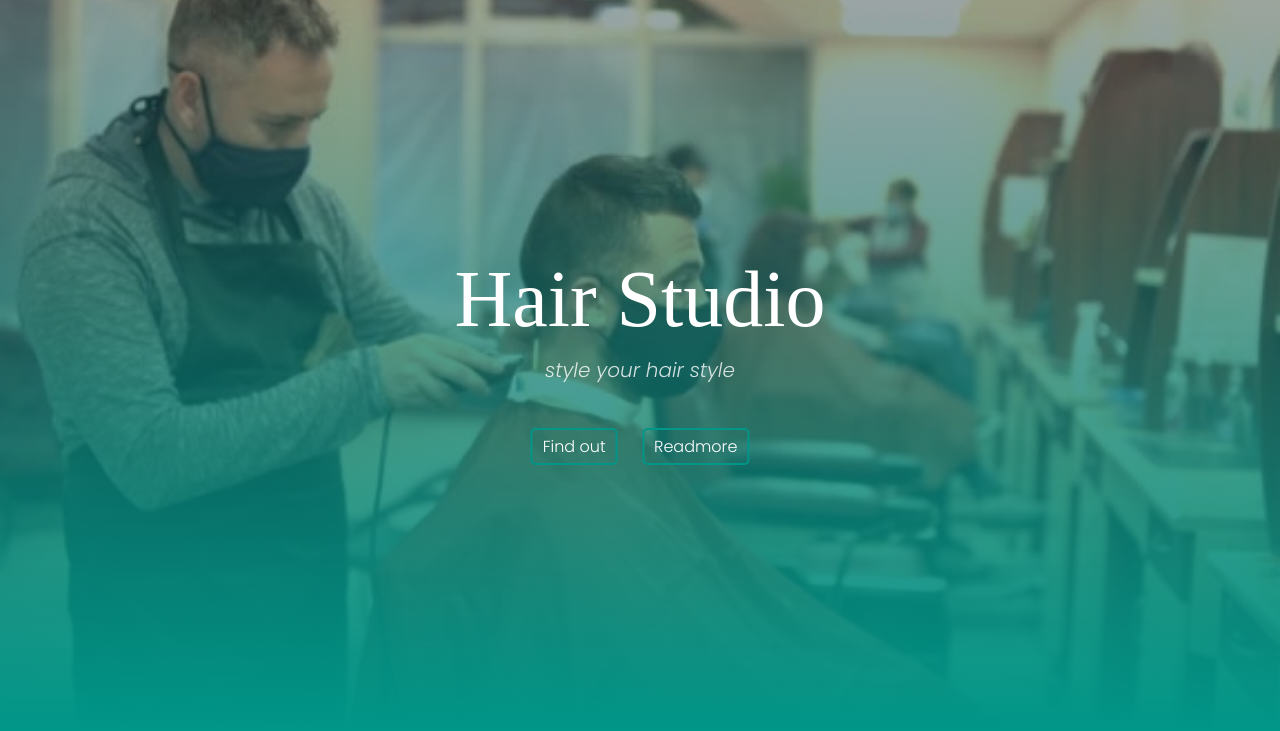
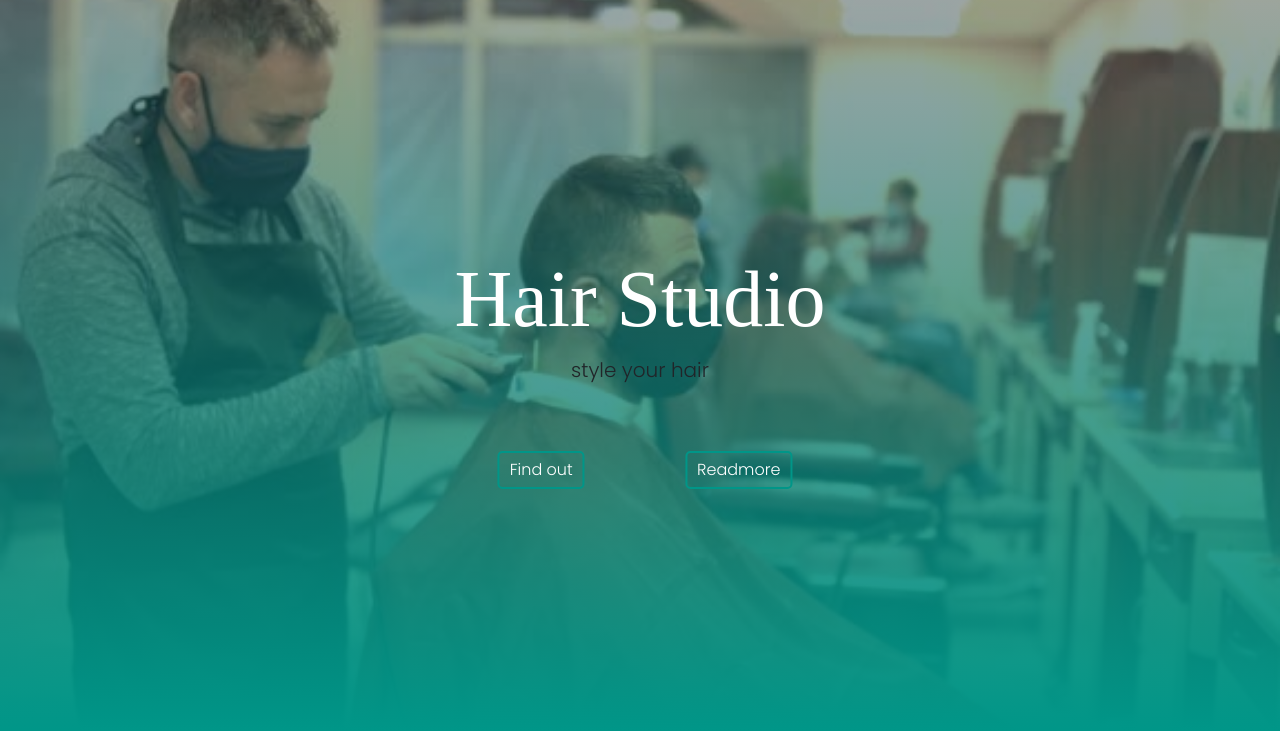
Before and after one commit to JPDhinesh/Hair-Cut, a plain HTML site: page index.html in a window 1280 px wide. Shown: the part 69-800 px from the top of the page. Drawn offline with nearby package versions, Linux system fonts and the light colour scheme; a web font is replaced by a local one.

Commit message:
Update index.html

```diff
--- a/index.html
+++ b/index.html
@@ -48,13 +48,21 @@
                 </div>
             </div>
             <div class="content">
-                <div class="studio">
-                    <h1 class="studio-title display-1">Hair Studio</h1>
-                    <p class="lead">style your hair style</p>
+                <div class="row main-rows">
+                    <div class="col-lg-12 col-sm-12 colll">
+                        <h1 class="display-1 studio-title">Hair Studio</h1>
+                        <p class="lead">style your hair</p>
+                    </div>
                 </div>
-                <div class="links col-12">
-                    <a href=""><span></span> Find out</a>
-                    <a href=""><span></span> Readmore</a>
+
+                <div class="row links">
+                    <div class="col-lg-6 col-12 d-flex justify-content-center colll">
+                        <a href=""><span></span> Find out</a>
+
+                    </div>
+                    <div class="col-lg-6 col-12 d-flex justify-content-center colll">
+                        <a href=""><span></span> Readmore</a>
+                    </div>
                 </div>
             </div>
         </div>
```
